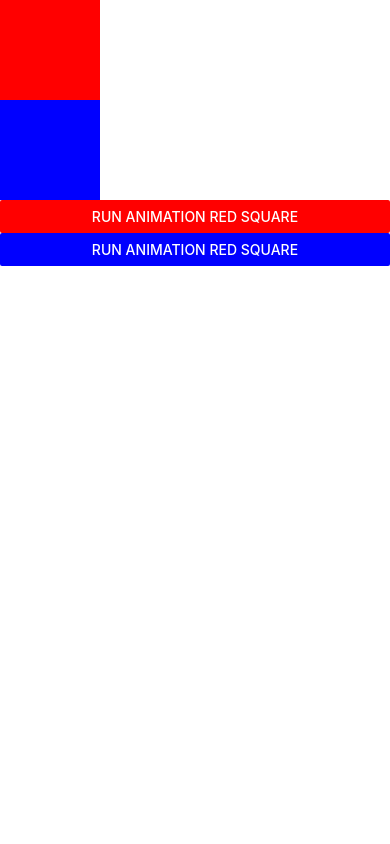
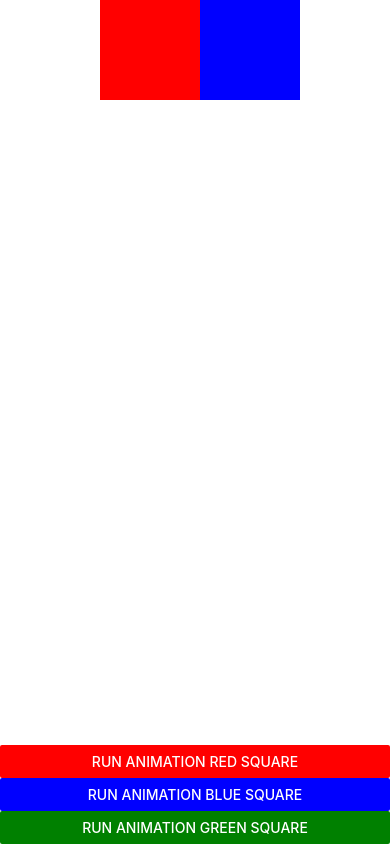
Before and after one commit to yuslianto/RNphoneResources, a React Native app: screen / in a window 390 px wide. Built offline with nearby package versions, Linux system fonts and the light colour scheme.

Commit message:
adding not XY Animations in green square component

```diff
--- a/src/AnimationLearn/AnimOne.js
+++ b/src/AnimationLearn/AnimOne.js
@@ -15,16 +15,26 @@ class AnimOne extends Component {
         this.state = {
             redSquare: new Animated.ValueXY(0, 0),
             blueSquare: new Animated.ValueXY(0, 0),
+            greenSquare: new Animated.Value(0),
         }
         //this.redSquare = new Animated.ValueXY(0, 0)
         //this.blueSquare = new Animated.ValueXY(0, 0)
+    }
+
+    runGreenSquare = () => {
+        Animated.timing(this.state.greenSquare,{
+            toValue: 1,
+            duration: 2000,
+            delay: 1000,
+            //easing: Easing.elastic(4)
+        }).start();
     }
 
     runRedSquare = () => {
         Animated.timing(this.state.redSquare,{
             toValue: {
                 x: 100,
-                y: 300
+                y: 400
             },
             duration: 2000,
             delay: 1000,
@@ -35,8 +45,8 @@ class AnimOne extends Component {
     runBlueSquare = () => {
         Animated.spring(this.state.blueSquare,{
             toValue: {
-                x: 300,
-                y: 500
+                x: 100,
+                y: 300
             },
         }).start();
     }
@@ -65,6 +75,21 @@ class AnimOne extends Component {
     render() {
         return (
             <View style={styles.container}>
+                <View
+                    style={styles.navSquare}
+                >
+                    <Animated.View
+                        style={{
+                            opacity: this.state.greenSquare
+                        }}
+                    >
+                        <View
+                            style={styles.greenSq}
+                        >
+
+                        </View>
+                    </Animated.View>
+
                     <Animated.View
                         style={this.state.redSquare.getLayout()}
                         /**
@@ -84,6 +109,7 @@ class AnimOne extends Component {
                         <View style={styles.blueSq}>
                         </View>
                     </Animated.View>
+                </View>
                 <View
                     sttyle={styles.navButtonStyle}
                 >
@@ -93,9 +119,14 @@ class AnimOne extends Component {
                         color='red'
                     />
                     <Button
-                    title="run animation red square"
+                        title="run animation blue square"
                         onPress={this.runBlueSquare}
                         color='blue'
+                    />
+                    <Button
+                        title="run animation green square"
+                        onPress={this.runGreenSquare}
+                        color='green'
                     />
                 </View>
             </View>
@@ -107,6 +138,10 @@ export default AnimOne;
 const styles = StyleSheet.create({
     container: {
         flex: 1
+    },
+    navSquare: {
+        flex: 1,
+        flexDirection: 'row'
     },
     squre: {
         width: 100,
@@ -123,4 +158,9 @@ const styles = StyleSheet.create({
         paddingVertical: 5,
         flex: 1
     },
+    greenSq:{
+        height: 100,
+        width: 100,
+        backgroundColor: 'green'
+    }
 });
```
Lines whose indentation alone changed are shown as unchanged.
